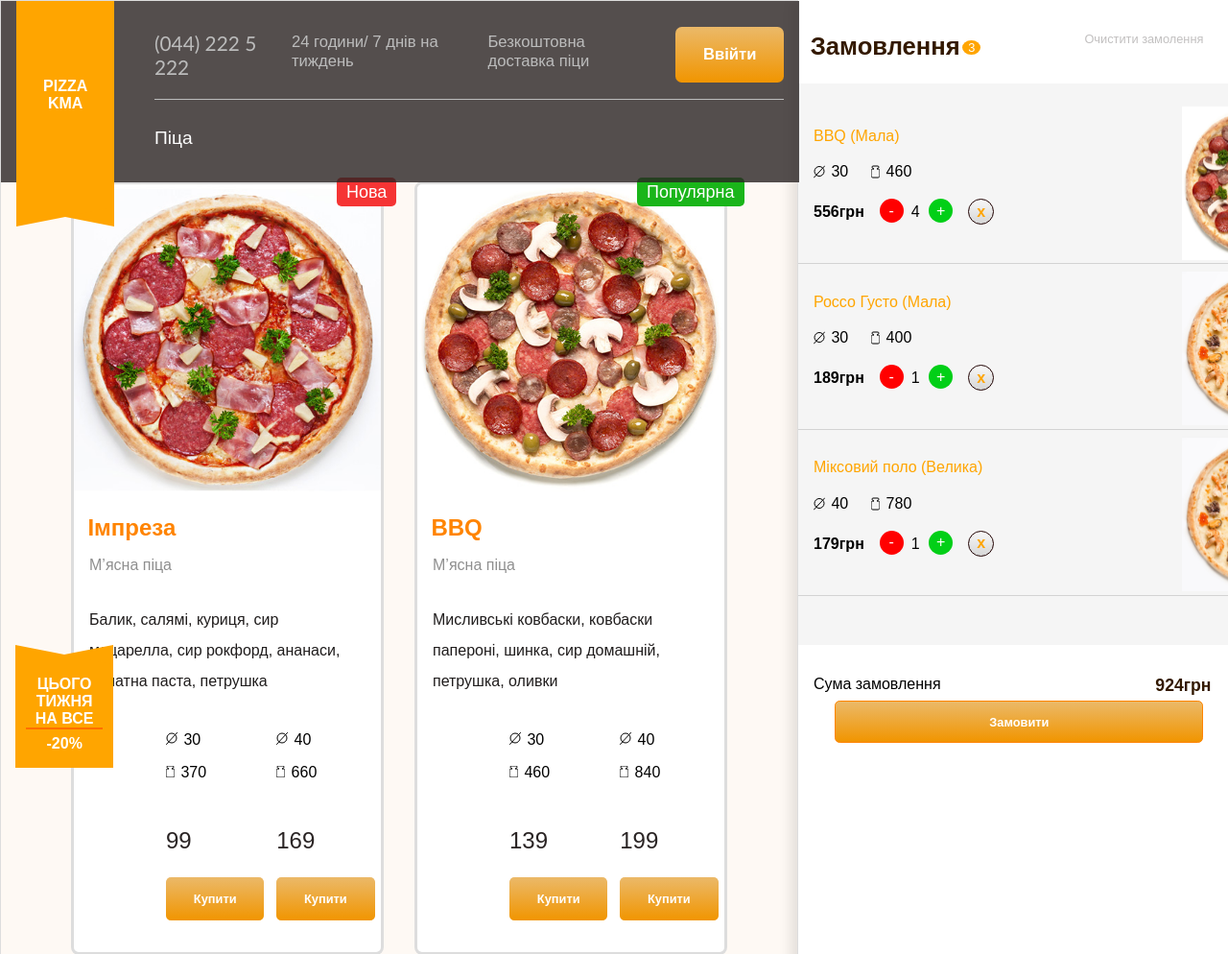
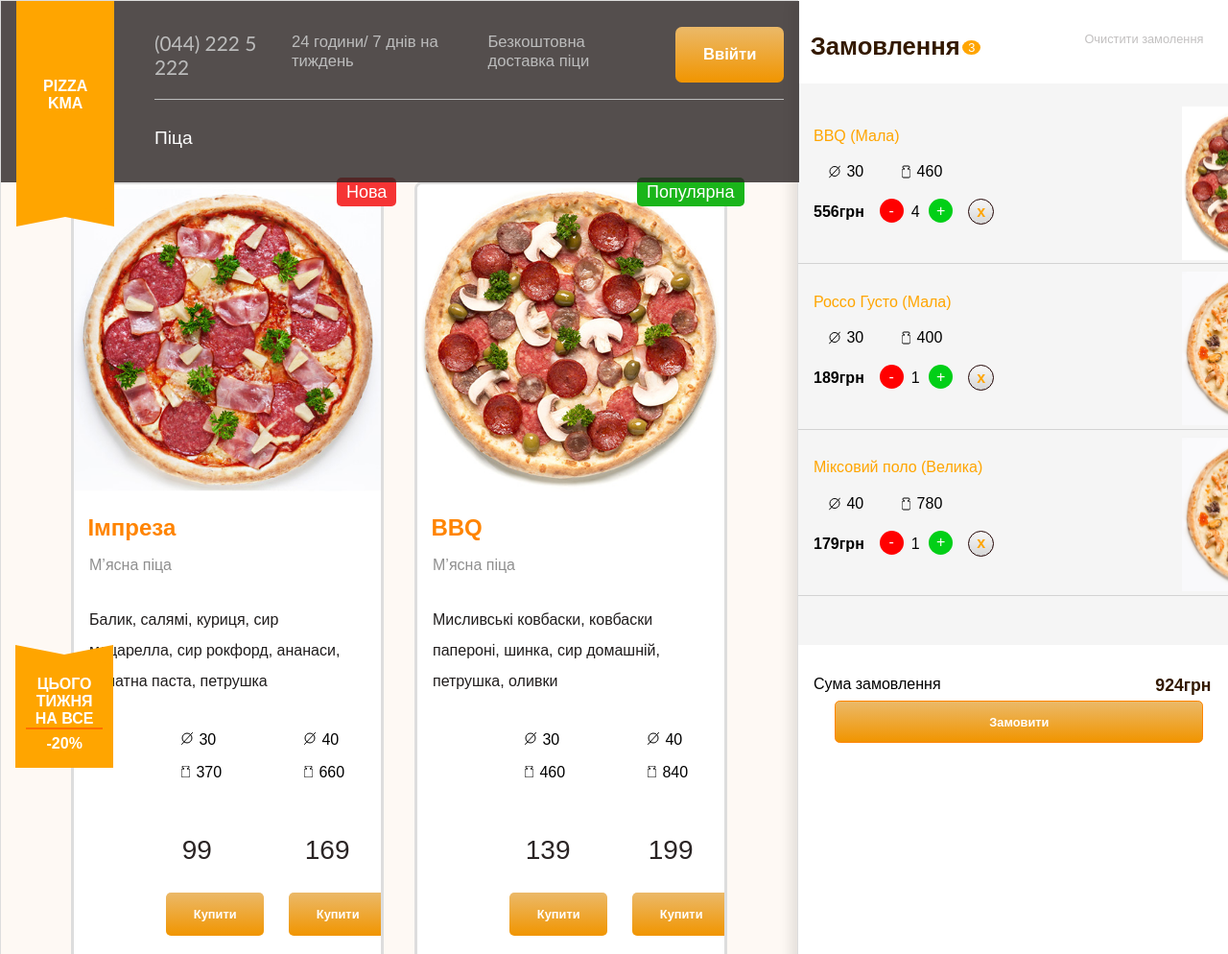
Before and after one commit to SvitlanaLormanUA/PizzaSite, a plain HTML site: page index.html in a window 1280 px wide. Shown: the top 994 px of the page at 96% size. Drawn offline with Linux system fonts and the light colour scheme.

Commit message:
final rendering

```diff
--- a/style.css
+++ b/style.css
@@ -36,7 +36,7 @@ body {
     flex-direction: column;
     align-items: left;
     width: 20em;
-    height: 50em;
+    height: 52em;
     overflow: hidden;
     position: relative;
 
@@ -156,9 +156,6 @@ header {
     font-weight: bold;
     background-image: linear-gradient(rgb(252, 197, 107), rgb(250, 187, 87));
     cursor: pointer;
-}
-.buyButton{
-    margin-right: 2em;
 }
 #phoneNumber{
     font-family:'Gill Sans', 'Gill Sans MT', Calibri, 'Trebuchet MS', sans-serif
@@ -426,6 +423,16 @@ footer{
 #textDiscount{
     padding-bottom: 1em;
     margin-bottom: 1em;
+}
+
+.imgSize,
+.imgWeight{
+    margin-left: 1em;
+}
+#price{
+    font-size: 28px;
+    margin-left: 0.6em;
+    font-weight:lighter
 }
 
 
@@ -799,3 +806,6 @@ footer p {
        margin-left: 2.5em;
     }
 }
+.buyButton{
+    margin-right: 2em;
+}
```
